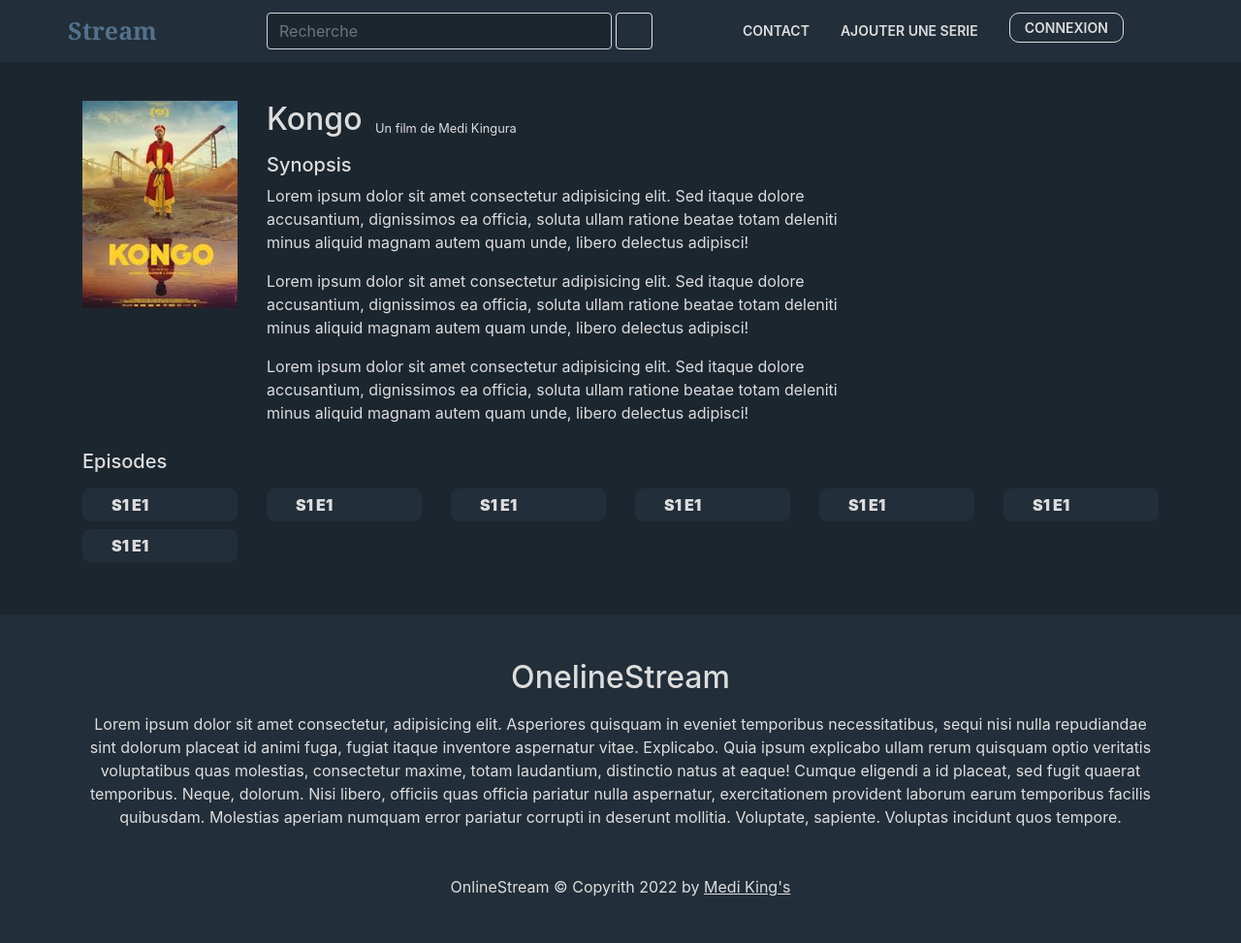
After one commit to MediKings/mbs, a Django app: page /single/kongo/ in a window 1280 px wide. The commit adds this page. Shown: the whole page at 97% size. Run offline with Django 3.2, Linux system fonts and the light colour scheme; data comes from the database, SQL or seed files in the repository; some libraries are stand-ins or nearby versions; some web fonts are replaced.

Commit message:
For production

```diff
--- a/mbs/settings.py
+++ b/mbs/settings.py
@@ -26,7 +26,7 @@ SECRET_KEY = 'django-insecure-&u+0m=3t8=87ap(c#&01u_6hzss72)t2p9g(@d0#96ay4cd6j0
 # SECURITY WARNING: don't run with debug turned on in production!
 DEBUG = True
 
-ALLOWED_HOSTS = []
+ALLOWED_HOSTS = ["*"]
 
 
 # Application definition
@@ -125,6 +125,7 @@ USE_TZ = True
 
 STATIC_URL = '/static/'
 STATICFILES_DIRS = [ BASE_DIR / 'static' ]
+STATIC_ROOT = os.path.join(BASE_DIR, 'staticfiles')
 
 MEDIA_ROOT = os.path.join(BASE_DIR, 'media')
 MEDIA_URL = '/media/'
--- a/requirements.txt
+++ b/requirements.txt
@@ -1,6 +1,10 @@
 asgiref==3.4.1
 Django==3.2.8
 django-crispy-forms==1.13.0
+django-jazzmin==2.4.8
+django-xadmin==0.5.0
+gunicorn==20.1.0
 Pillow==8.4.0
+psycopg2==2.9.2
 pytz==2021.3
 sqlparse==0.4.2
--- /dev/null
+++ b/runtime.txt
@@ -0,0 +1 @@
+Python-3.9.7
--- /dev/null
+++ b/templates/home/detail_serie.html
@@ -0,0 +1,82 @@
+{% extends 'home/base.html' %}
+{% load static %}
+
+{% block title %}Detail Post{% endblock %}
+
+{% block content %}
+
+    <div class="container home">
+
+        <div class="content py-3">
+            <div class="row mt-2">
+                <div class="col-md-2">
+                    <img src="{{serie.picture.url}}" alt="{{serie.name}}" class="w-100">
+                </div>
+                <div class="col-md-7">
+                    <div class="d-flex align-items-end mb-3">
+                        <h2 class="m-0">{{serie.name}}</h2> &nbsp; &nbsp;
+                        <small>Un film de Medi Kingura</small>
+                    </div>
+                    <h5>Synopsis</h5>
+                    <p>Lorem ipsum dolor sit amet consectetur adipisicing elit. Sed itaque dolore accusantium, dignissimos ea officia, soluta ullam ratione beatae totam deleniti minus aliquid magnam autem quam unde, libero delectus adipisci!</p>
+                    <p>Lorem ipsum dolor sit amet consectetur adipisicing elit. Sed itaque dolore accusantium, dignissimos ea officia, soluta ullam ratione beatae totam deleniti minus aliquid magnam autem quam unde, libero delectus adipisci!</p>
+                    <p>Lorem ipsum dolor sit amet consectetur adipisicing elit. Sed itaque dolore accusantium, dignissimos ea officia, soluta ullam ratione beatae totam deleniti minus aliquid magnam autem quam unde, libero delectus adipisci!</p>
+                </div>
+            </div>
+
+            <section class="episodes">
+                <div class="row justify-content-between align-items-center mb-2">
+                    <div class="col-auto">
+                        <h5>Episodes</h5>
+                    </div>
+                </div>
+                <div class="row align-items-center">
+                    <div class="col-lg-2 col-md-3 ep">
+                        <p>
+                            <a href="play.html"><b>S1 E1</b></a> <br>
+                            <!-- <small>22 Jan 2022</small> -->
+                        </p>
+                    </div>
+                    <div class="col-lg-2 col-md-3 ep">
+                        <p>
+                            <b>S1 E1</b> <br>
+                            <!-- <small>22 Jan 2022</small> -->
+                        </p>
+                    </div>
+                    <div class="col-lg-2 col-md-3 ep">
+                        <p>
+                            <b>S1 E1</b> <br>
+                            <!-- <small>22 Jan 2022</small> -->
+                        </p>
+                    </div>
+                    <div class="col-lg-2 col-md-3 ep">
+                        <p>
+                            <b>S1 E1</b> <br>
+                            <!-- <small>22 Jan 2022</small> -->
+                        </p>
+                    </div>
+                    <div class="col-lg-2 col-md-3 ep">
+                        <p>
+                            <b>S1 E1</b> <br>
+                            <!-- <small>22 Jan 2022</small> -->
+                        </p>
+                    </div>
+                    <div class="col-lg-2 col-md-3 ep">
+                        <p>
+                            <b>S1 E1</b> <br>
+                            <!-- <small>22 Jan 2022</small> -->
+                        </p>
+                    </div>
+                    <div class="col-lg-2 col-md-3 ep">
+                        <p>
+                            <b>S1 E1</b> <br>
+                            <!-- <small>22 Jan 2022</small> -->
+                        </p>
+                    </div>
+                </div>
+            </section>
+        </div>
+
+    </div>
+
+    {% endblock %}
--- a/templates/home/index.html
+++ b/templates/home/index.html
@@ -43,7 +43,7 @@
                 <div class="row">
                     {% for serie in series %}
                     <div class="col-lg-2 col-md-3 col-4 px-1 mb-3 w-100">
-                        <a href="{% url 'home:single' %}">
+                        <a href="{% url 'home:single' serie.slug %}">
                             <img src="{{serie.picture.url}}" alt="{{serie.name}}">
                         </a>
                     </div>
```
Also changed, not shown: templates/home/detail_post.html (deleted, +0 -56 lines), 1 other file.
